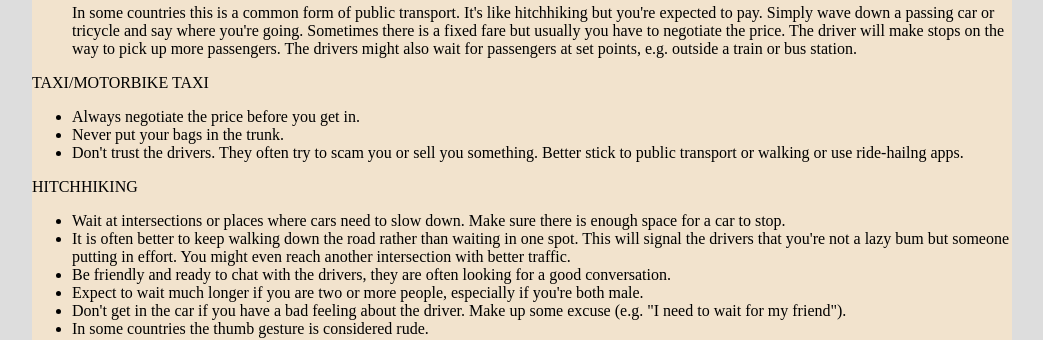
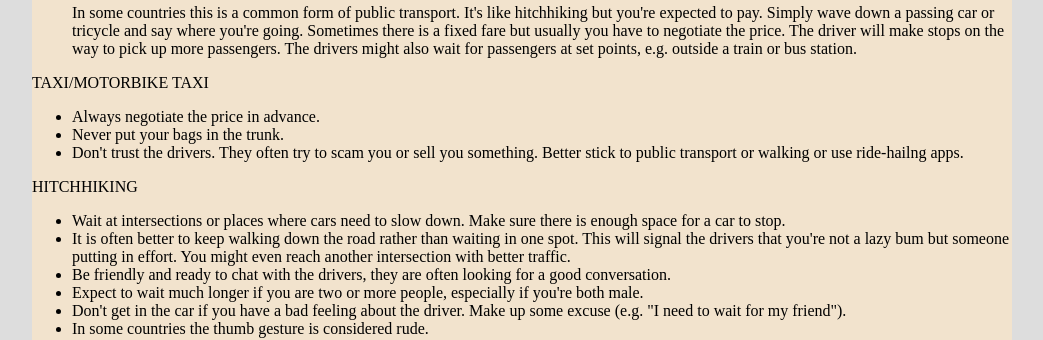
Before and after one commit to witba/witba.github.io, a Jekyll site: the page built from travel/transport.html, in a window 1280 px wide. Shown: the part 421-761 px from the top of the page, without its empty margins (118-1161 px from the left). Built offline with Jekyll 4.4.1, drawn with Linux system fonts in a browser that asks for light colours.

Commit message:
Update transport.html

```diff
--- a/travel/transport.html
+++ b/travel/transport.html
@@ -24,7 +24,7 @@ In some countries this is a common form of public transport. It's like hitchhiki
 </ul>
 TAXI/MOTORBIKE TAXI<br>
 <ul>
-<li>Always negotiate the price before you get in. <br>
+<li>Always negotiate the price in advance.<br>
 <li>Never put your bags in the trunk.<br>
 <li>Don't trust the drivers. They often try to scam you or sell you something. Better stick to public transport or walking or use ride-hailng apps.<br>
 </ul>
```
